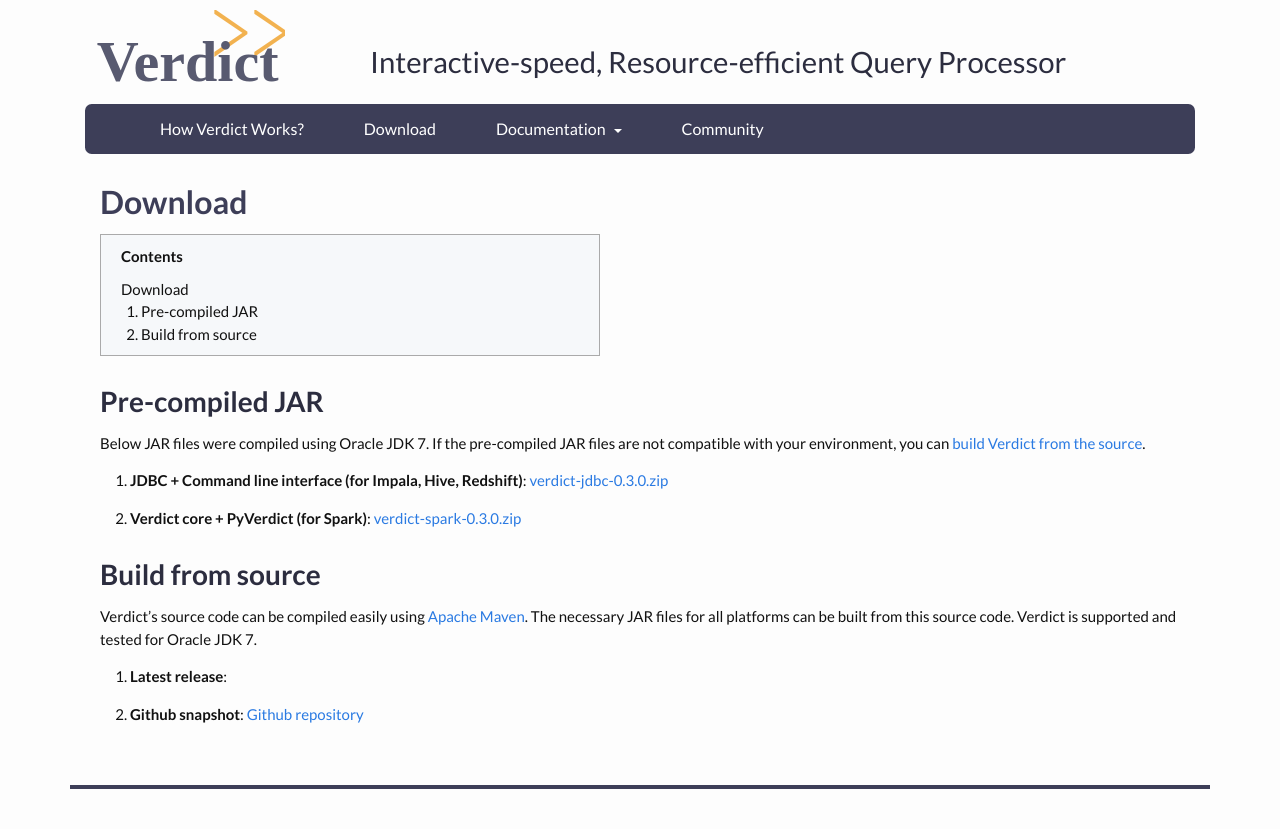
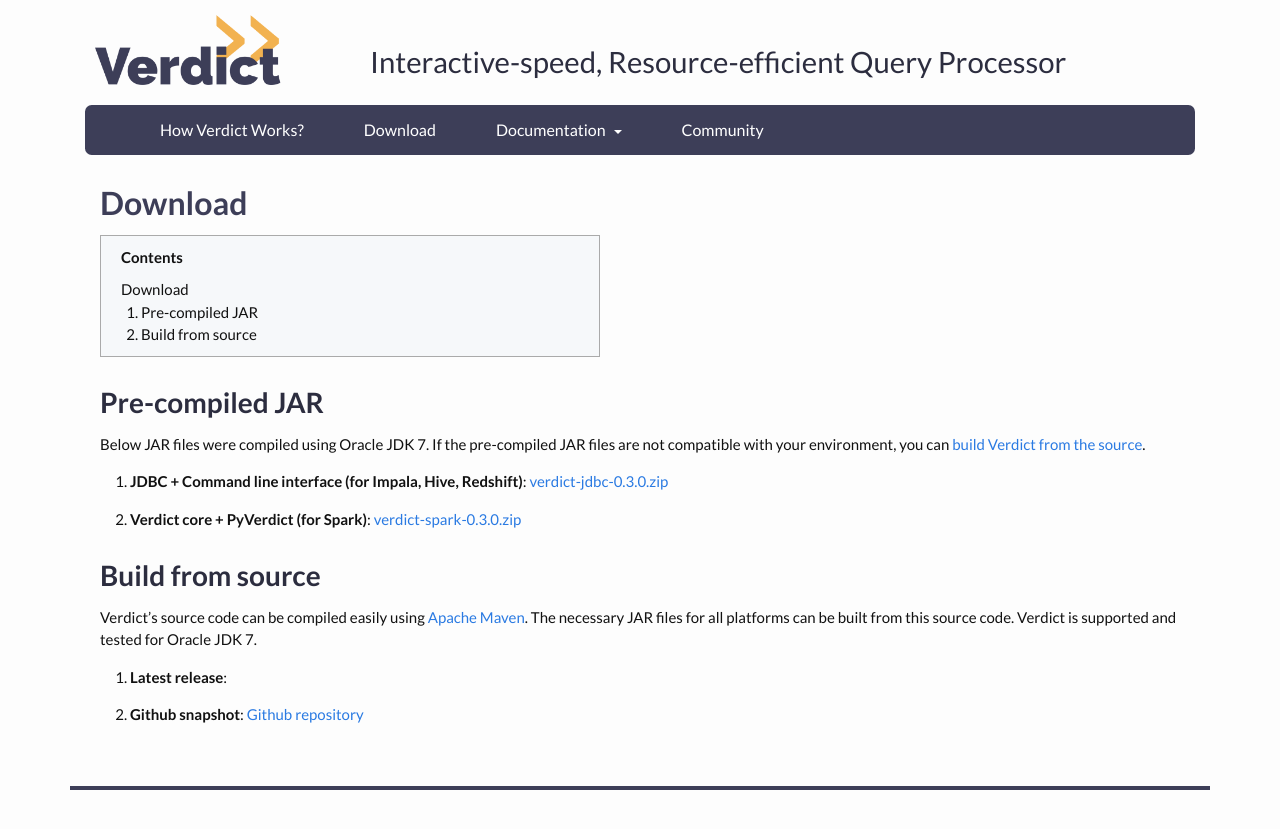
Before and after one commit to verdict-project/verdict-project.github.io, a Jekyll site: the page built from download/index.md, in a window 1280 px wide. Shown: the top 829 px of the page. Built offline with Jekyll 4.4.1, drawn with Linux system fonts in a browser that asks for light colours; nearby versions of some CDN libraries.

Commit message:
bold verdict logo added

```diff
--- a/_includes/header.html
+++ b/_includes/header.html
@@ -7,7 +7,7 @@
         <div class="col-lg-3 col-md-3">
         <!-- <div class="verdict-description" stype="line-height: 300px">Good</div> -->
           <a class="site-title" href="{{ site.baseurl }}/">
-            <img class="verdict-logo" src="{{ site.baseurl }}/image/verdict-logo.svg" />
+            <img class="verdict-logo" src="{{ site.baseurl }}/image/verdict-logo-bold.png" />
           </a>
         </div>
         <div class="col-lg-9 col-md-9 verdict-description">
```
Also changed, not shown: image/verdict-logo-bold.png (added), image/verdict-logo-bold.svg (added).
